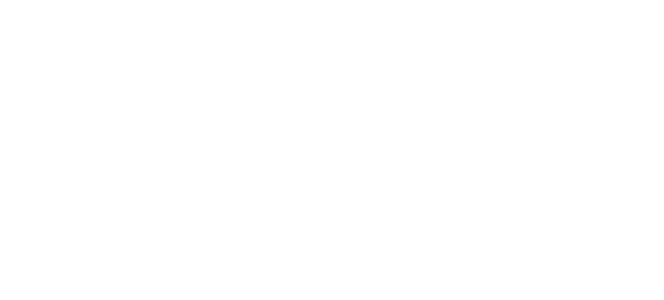
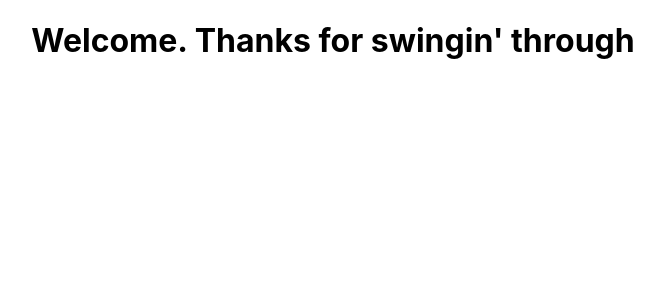
Before and after one commit to JamesLCarpino/hot-takes-fe, a React (Create React App) app: page / in a window 1280 px wide. Shown: the top 300 px of the page, without its empty margins (307-971 px from the left). Built offline with nearby package versions, Linux system fonts and the light colour scheme.

Commit message:
added some more components, scaffolding continuing

```diff
--- a/src/App.js
+++ b/src/App.js
@@ -1,7 +1,12 @@
 import "./App.css";
+import Landing from "./components/Landing";
 
 function App() {
-  return <div className="App"></div>;
+  return (
+    <div className="App">
+      <Landing></Landing>
+    </div>
+  );
 }
 
 export default App;
--- a/src/components/Landing.js
+++ b/src/components/Landing.js
@@ -0,0 +1,9 @@
+import React from "react";
+
+export default function Landing() {
+  return (
+    <div>
+      <h1>Welcome. Thanks for swingin' through</h1>
+    </div>
+  );
+}
--- a/src/components/auth_components/Login.js
+++ b/src/components/auth_components/Login.js
@@ -0,0 +1,3 @@
+import React from "react";
+
+export default function Login() {}
--- a/src/components/auth_components/Register.js
+++ b/src/components/auth_components/Register.js
@@ -0,0 +1,3 @@
+import React from "react";
+
+export default function Register() {}
--- a/src/components/page_components/UsersPage.js
+++ b/src/components/page_components/UsersPage.js
@@ -0,0 +1,3 @@
+import React from "react";
+
+export default function UsersPage() {}
--- a/src/utils/PrivateRoute.js
+++ b/src/utils/PrivateRoute.js
@@ -0,0 +1,3 @@
+import React from "react";
+
+export default function PrivateRoute() {}
```
